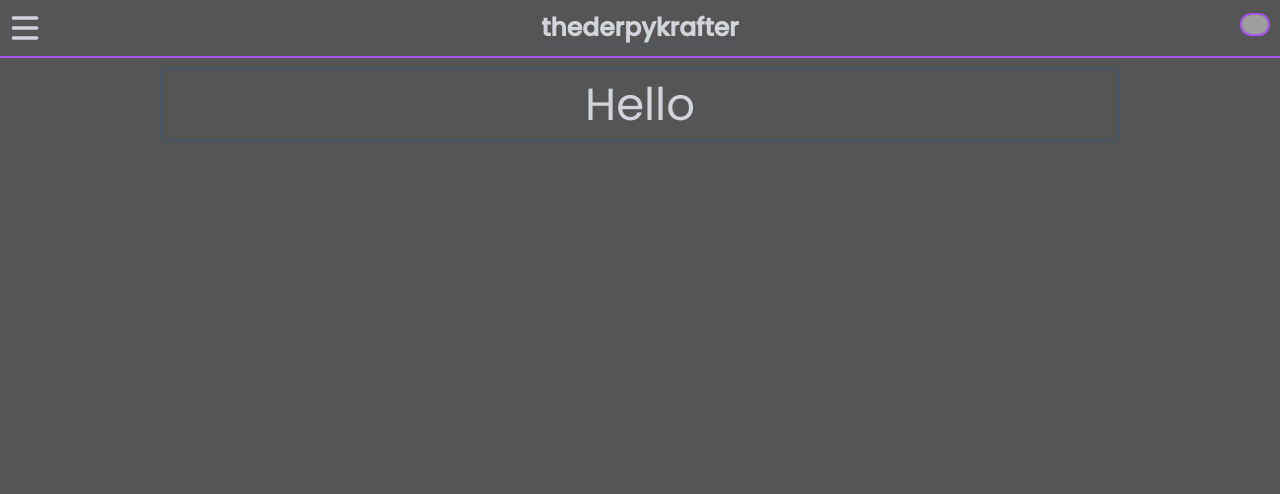
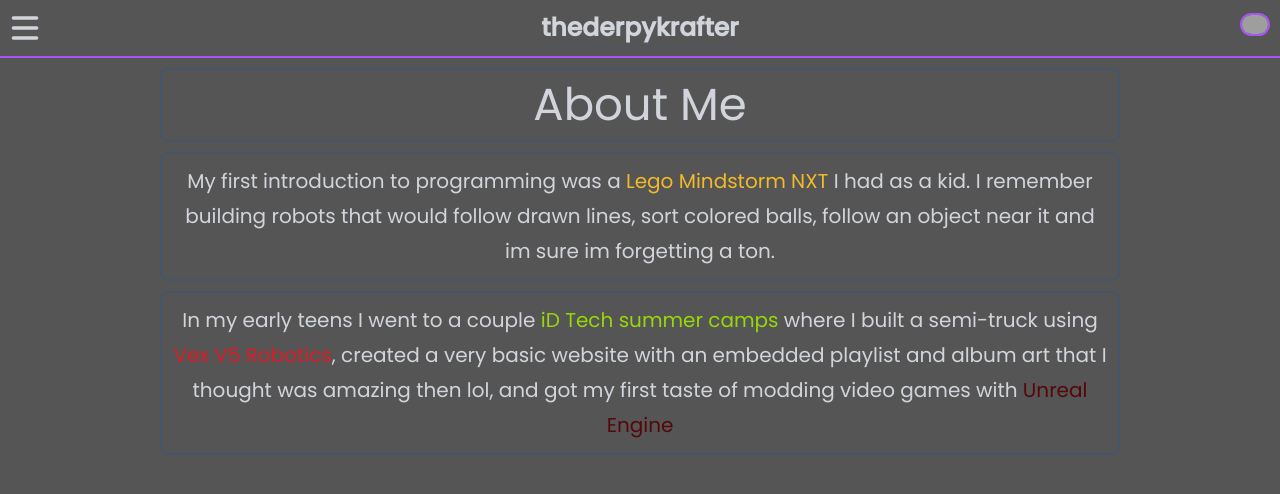
Before and after one commit to thederpykrafter/tdk-portfolio, a SvelteKit app: page /about in a window 1280 px wide. Shown: the top 494 px of the page. Built offline with nearby package versions, Linux system fonts and the light colour scheme; grey boxes are pictures that could not be loaded.

Commit message:
start about me

```diff
--- a/src/lib/components/Card.svelte
+++ b/src/lib/components/Card.svelte
@@ -16,9 +16,9 @@
 
 <style lang="postcss">
 	div {
-        @apply flex flex-col justify-center items-center;
-        @apply border-2 rounded-md;
-        @apply my-1 p-2 w-[75vw];
+		@apply flex flex-col items-center justify-center;
+		@apply rounded-md border-2;
+		@apply my-1 w-[75vw] p-2;
 		@apply text-center;
 	}
 </style>
--- a/src/routes/about/+page.svelte
+++ b/src/routes/about/+page.svelte
@@ -3,5 +3,26 @@
 </script>
 
 <Card>
-	<h1 class="text-4xl">Hello</h1>
+	<h1 class="text-4xl">About Me</h1>
 </Card>
+<Card>
+	<p>
+		My first introduction to programming was a
+		<a class="text-brand-lego" href="https://wikipedia.org/wiki/Lego_Mindstorms_NXT"
+			>Lego Mindstorm NXT</a
+		>
+		I had as a kid. I remember building robots that would follow drawn lines, sort colored balls, follow
+		an object near it and im sure im forgetting a ton.
+	</p>
+</Card>
+<Card>
+	<p>
+		In my early teens I went to a couple
+		<a class="text-brand-idtech" href="https://www.idtech.com/">iD Tech summer camps</a>
+		where I built a semi-truck using
+		<a class="text-brand-vex" href="http://vexrobotics.com/v5">Vex V5 Robotics</a>, created a very
+		basic website with an embedded playlist and album art that I thought was amazing then lol, and
+		got my first taste of modding video games with
+		<a class="text-brand-unreal" href="https://www.unrealengine.com/">Unreal Engine</a>
+	</p>
+</Card>
--- a/tailwind.config.cjs
+++ b/tailwind.config.cjs
@@ -18,7 +18,11 @@ const config = {
 				brand: {
 					svelte: '#ff3e00',
 					tailwind: '#38bdf8',
-					github: '#2dba4e'
+					github: '#2dba4e',
+					lego: '#f1ba2a',
+					vex: '#dc1d26',
+					idtech: '#98d708',
+					unreal: '#550809'
 				}
 			},
 			fontFamily: {
```
Also changed, not shown: src/app.pcss (line endings or trailing spaces). Lines whose indentation alone changed are shown as unchanged.
